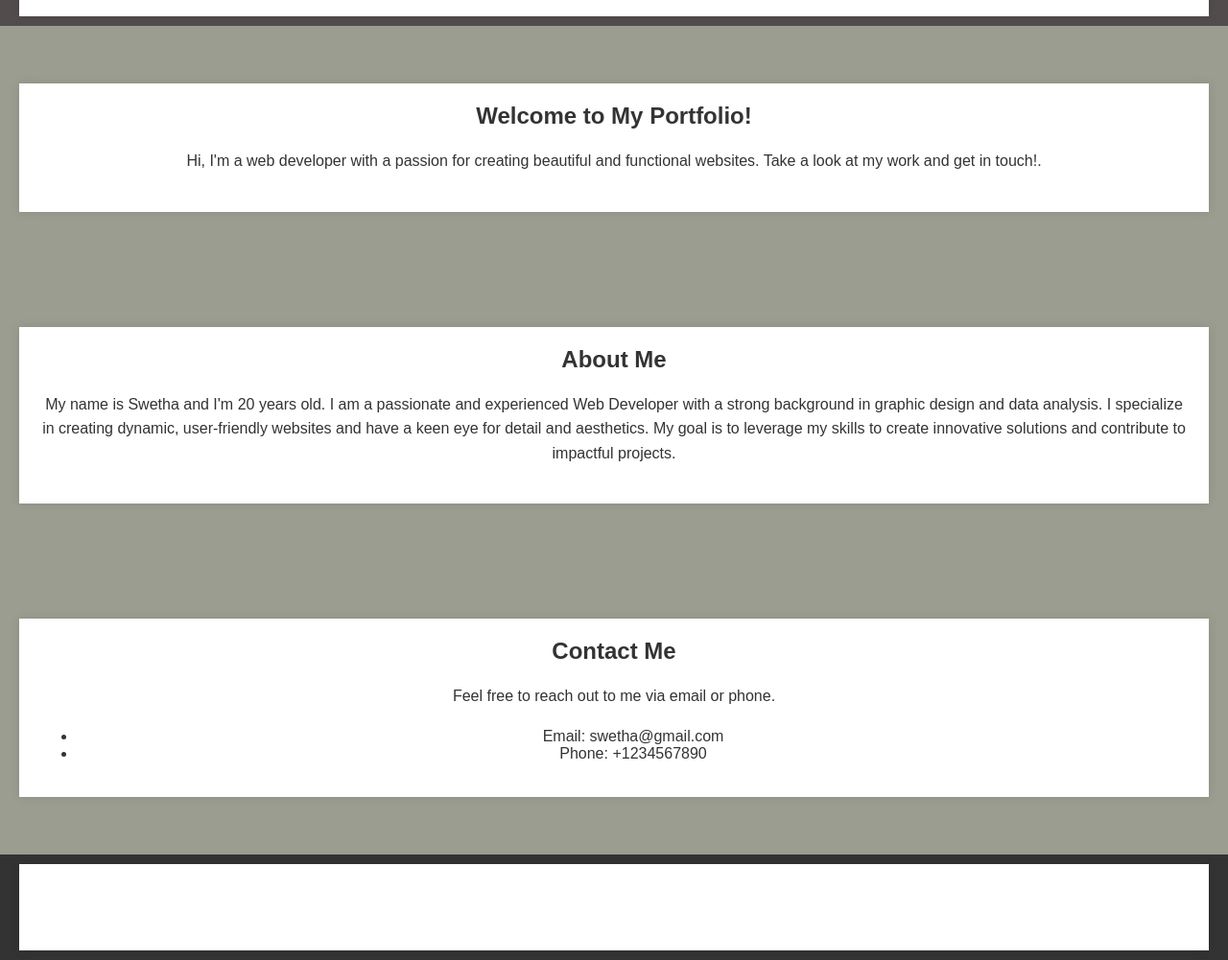
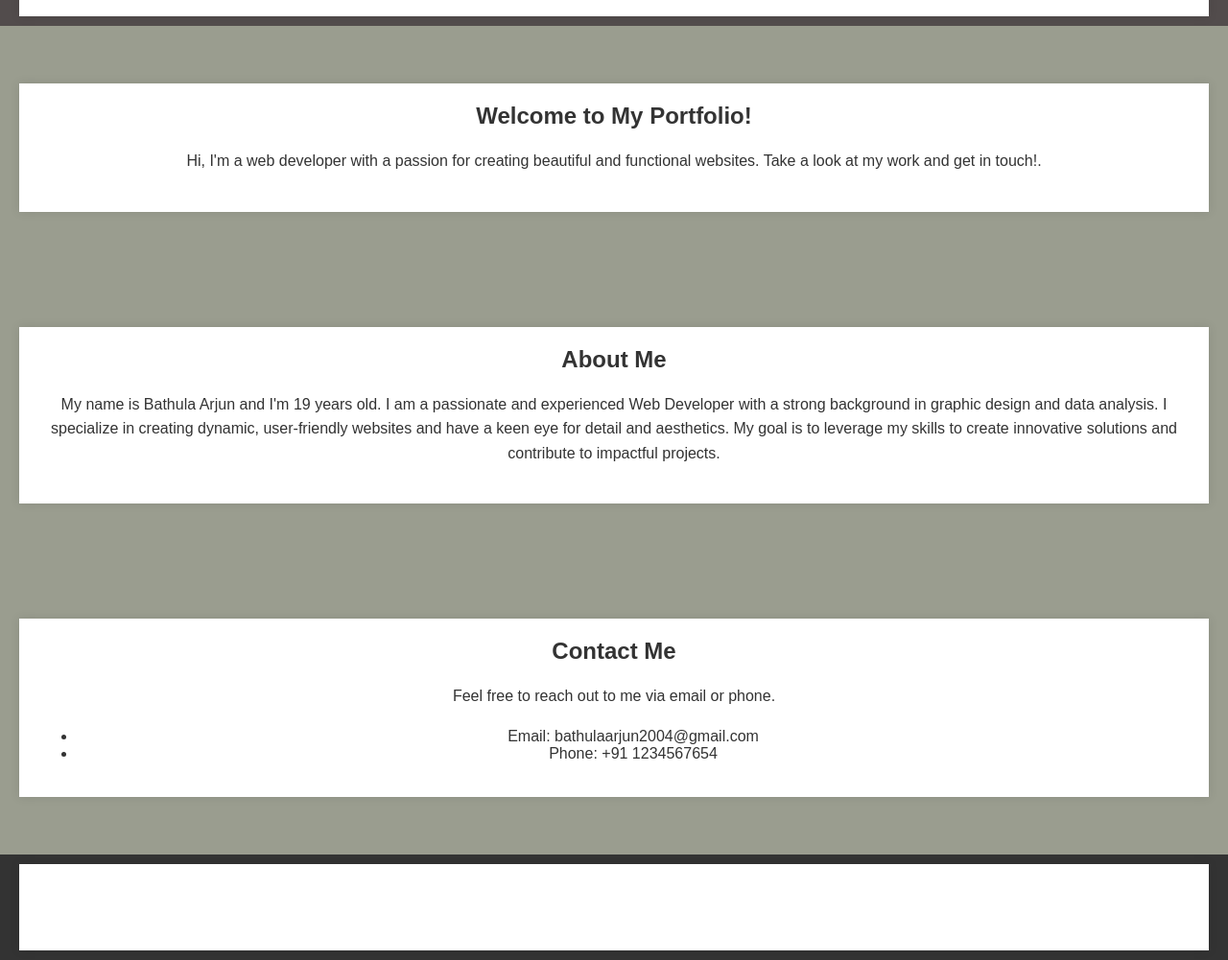
Before and after one commit to arjunbathu/PRODIGY_WD_04, a plain HTML site: page index.html in a window 1280 px wide. Shown: the part 88-1089 px from the top of the page at 96% size. Drawn offline with Linux system fonts and the light colour scheme.

Commit message:
Update index.html

```diff
--- a/index.html
+++ b/index.html
@@ -30,8 +30,7 @@
             <div class="container">
                 <h2>About Me</h2>
                 <p>
-                    My name is Swetha  and I'm 20 years old. I am a passionate and experienced Web Developer with a strong background in graphic design and data analysis. I specialize in creating dynamic, user-friendly websites and have a keen eye for detail and aesthetics. My goal is to leverage my skills to create innovative solutions and contribute to impactful projects.<!-- Replace with your actual name and age -->
-
+                    My name is Bathula Arjun and I'm 19 years old. I am a passionate and experienced Web Developer with a strong background in graphic design and data analysis. I specialize in creating dynamic, user-friendly websites and have a keen eye for detail and aesthetics. My goal is to leverage my skills to create innovative solutions and contribute to impactful projects.
                 </p>
             </div>
         </section>
@@ -40,8 +39,8 @@
                 <h2>Contact Me</h2>
                 <p>Feel free to reach out to me via email or phone.</p>
                 <ul>
-                    <li>Email: swetha@gmail.com</li>
-                    <li>Phone: +1234567890</li>
+                    <li>Email: bathulaarjun2004@gmail.com</li>
+                    <li>Phone: +91 1234567654</li>
                 </ul>
             </div>
         </section>
```
